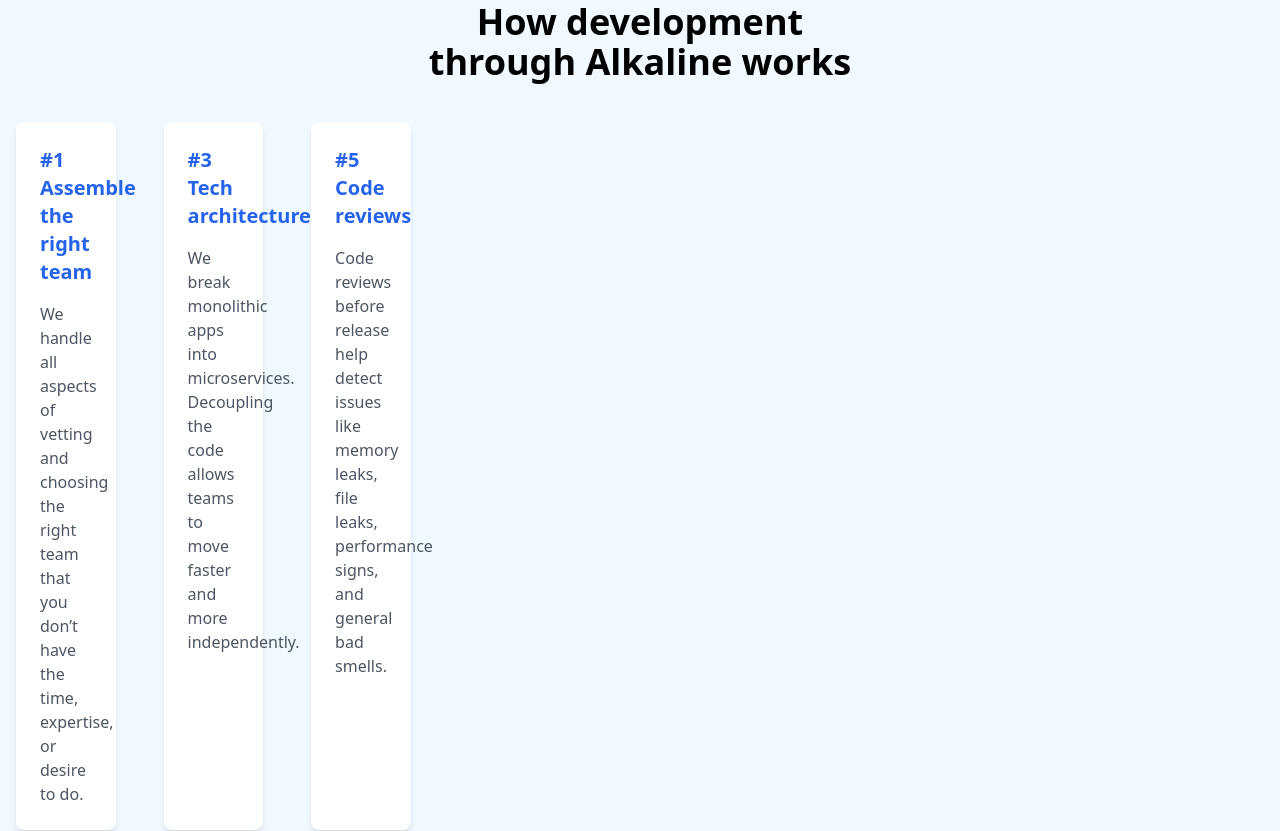
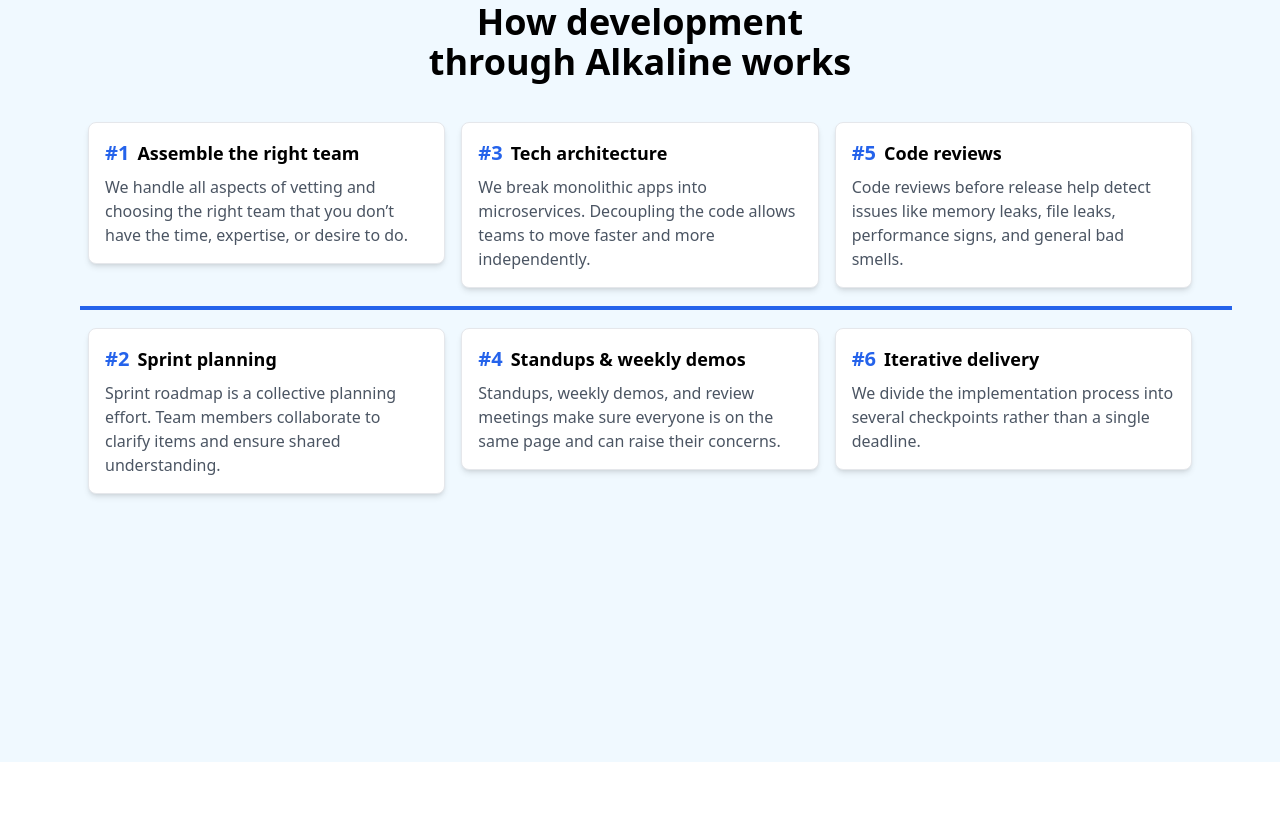
Before and after one commit to nitishdeshmukh/website, a React (Vite) app: page / in a window 1280 px wide. Shown: the part 8500-9331 px from the top of the page. Built offline with nearby package versions, Linux system fonts and the light colour scheme.

Commit message:
Add BackToTop component

```diff
--- a/src/App.jsx
+++ b/src/App.jsx
@@ -1,5 +1,5 @@
 import './App.css'
-import { Button, Footer, Navbar, Section, Cardcarousel, Logocarousel, Clientfeedback, CaseStudies, DesignApproach,TechStack, AlkalineDevelopment, FeaturedResources, Card} from './components'
+import { Button, Footer, Navbar, Section, Cardcarousel, Logocarousel, Clientfeedback, CaseStudies, DesignApproach,TechStack, AlkalineDevelopment, FeaturedResources, Card, BackToTop} from './components'
 
 function App() {
   return (
@@ -107,6 +107,7 @@
 
       </Section>
       <Footer />
+      <BackToTop/>
     </>
   )
 }
--- a/src/components/AlkalineDevelopment.jsx
+++ b/src/components/AlkalineDevelopment.jsx
@@ -35,7 +35,7 @@
 
 const AlkalineDevelopment = () => {
     return (
-        <div className="pt-10 bg-sky-50">
+        <div className="pt-10 bg-sky-50 h-screen">
             {/* Title Section */}
             <div className="text-center mb-10 px-4">
                 <h2 className="text-2xl sm:text-3xl md:text-4xl font-bold leading-relaxed">How development</h2>
@@ -43,23 +43,39 @@
             </div>
 
             {/* Steps Section */}
-            <div className="px-4">
-                <div className="grid grid-cols-1 md:grid-cols-3 gap-8">
-                    {/* Apply grid-template-areas to handle odd and even positioning */}
-                    <div className="md:grid md:grid-rows-2 md:grid-cols-3 md:gap-12">
-                        {steps.map((step, index) => (
-                            <div
-                                key={step.id}
-                                className={`bg-white p-6 rounded-lg shadow-md ${index % 2 === 0 ? 'md:row-start-1 md:col-start-' + ((index / 2) + 1) : 'md:row-start-2 md:col-start-' + (index / 2 + 1)}`}
-                            >
-                                <h3 className="text-blue-600 font-bold text-lg sm:text-xl mb-4">
-                                    #{step.id} {step.title}
-                                </h3>
-                                <p className="text-gray-600 text-sm sm:text-base">{step.description}</p>
-                            </div>
-                        ))}
+            <div className="relative px-4 max-w-6xl mx-auto">
+            {/* Timeline */}
+            <div className="absolute w-full top-1/2 transform -translate-y-1/2 h-1 bg-blue-600"></div>
+
+            {/* Odd Steps (First Row - Left Aligned) */}
+            <div className="flex justify-start mb-10">
+                {steps.filter(step => step.id % 2 !== 0).map((step) => (
+                <div key={step.id} className="w-full px-2">
+                    <div className="bg-white p-4 rounded-lg shadow-md border">
+                    <div className="flex items-center justify-start mb-2">
+                        <h3 className="text-blue-600 font-bold text-lg sm:text-xl">#{step.id}</h3>
+                        <h4 className="text-lg font-semibold ml-2">{step.title}</h4>
+                    </div>
+                    <p className="text-gray-600 text-base">{step.description}</p>
                     </div>
                 </div>
+                ))}
+            </div>
+
+            {/* Even Steps (Second Row - Right Aligned) */}
+            <div className="flex self-end">
+                {steps.filter(step => step.id % 2 === 0).map((step) => (
+                <div key={step.id} className="w-full px-2">
+                    <div className="bg-white p-4 rounded-lg shadow-md border">
+                        <div className="flex items-center justify-start mb-2">
+                            <h3 className="text-blue-600 font-bold text-lg sm:text-xl">#{step.id}</h3>
+                            <h4 className="text-lg font-semibold ml-2">{step.title}</h4>
+                        </div>
+                    <p className="text-gray-600 text-base">{step.description}</p>
+                    </div>
+                </div>
+                ))}
+            </div>
             </div>
         </div>
     );
--- /dev/null
+++ b/src/components/BackToTop.jsx
@@ -0,0 +1,57 @@
+import React, { useState, useEffect } from 'react';
+
+const BackToTop = () => {
+  const [isVisible, setIsVisible] = useState(false);
+
+  // Show or hide the button based on the scroll position
+  const toggleVisibility = () => {
+    if (window.scrollY > 300) {
+      setIsVisible(true);
+    } else {
+      setIsVisible(false);
+    }
+  };
+
+  // Scroll to the top of the page when the button is clicked
+  const scrollToTop = () => {
+    window.scrollTo({
+      top: 0,
+      behavior: 'smooth'
+    });
+  };
+
+  useEffect(() => {
+    window.addEventListener('scroll', toggleVisibility);
+    return () => window.removeEventListener('scroll', toggleVisibility);
+  }, []);
+
+  return (
+    <div>
+      {isVisible && (
+        <div className="fixed bottom-8 right-8 z-50">
+          <button
+            onClick={scrollToTop}
+            className="flex justify-center items-center w-12 h-12 bg-custom-gradient text-white rounded-lg shadow-lg  transition transform hover:scale-105"
+          >
+            <svg
+              xmlns="http://www.w3.org/2000/svg"
+              fill="none"
+              viewBox="0 0 24 24"
+              strokeWidth={2}
+              stroke="currentColor"
+              className="w-6 h-6"
+            >
+              <path
+                strokeLinecap="round"
+                strokeLinejoin="round"
+                d="M5 15l7-7 7 7"
+              />
+            </svg>
+          </button>
+        </div>
+      )}
+    </div>
+  );
+};
+
+export default BackToTop;
--- a/src/components/index.js
+++ b/src/components/index.js
@@ -11,6 +11,7 @@
 import AlkalineDevelopment from "./AlkalineDevelopment";
 import FeaturedResources from "./FeaturedResources";
 import Card from "./Card";
+import BackToTop from "./BackToTop";
 export {
     Navbar,
     Footer,
@@ -24,5 +25,6 @@
     TechStack,
     AlkalineDevelopment,
     FeaturedResources,
-    Card
+    Card,
+    BackToTop
 }
```
